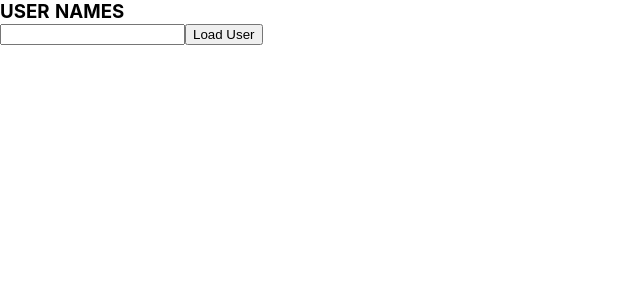
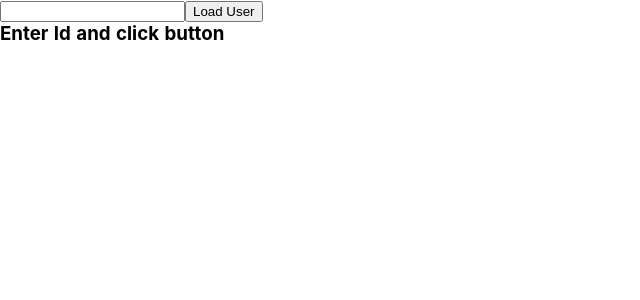
Before and after one commit to robertomaldonado/nuxtPractice, a Nuxt app: page / in a window 1280 px wide. Both pictures are taken after a click on the button "GO TO USER SELECTION". Shown: the top 300 px of the page, without its empty margins (0-640 px from the left). Built offline with nearby package versions, Linux system fonts and the light colour scheme.

Commit message:
Nesting routes

```diff
--- /dev/null
+++ b/pages/users.vue
@@ -0,0 +1,22 @@
+<template>
+  <div>
+    <input type="text" v-model="userId">
+    <button @click="onLoadUser"> Load User </button>
+  <nuxt-child />
+  </div>
+</template>
+
+<script>
+export default {
+  data(){
+    return {
+      userId: ""
+    }
+  },
+  methods: {
+    onLoadUser(){
+      this.$router.push("/users/" + this.userId)
+    }
+  }
+}
+</script>
--- a/pages/users/index.vue
+++ b/pages/users/index.vue
@@ -1,24 +1,7 @@
 <template>
   <div>
     <h3>
-      USER NAMES
+      Enter Id and click button
     </h3>
-    <input type="text" v-model="userId">
-    <button @click="onLoadUser"> Load User </button>
   </div>
 </template>
-
-<script>
-export default {
-  data(){
-    return {
-      userId: ""
-    }
-  },
-  methods: {
-    onLoadUser(){
-      this.$router.push("/users/" + this.userId)
-    }
-  }
-}
-</script>
```
